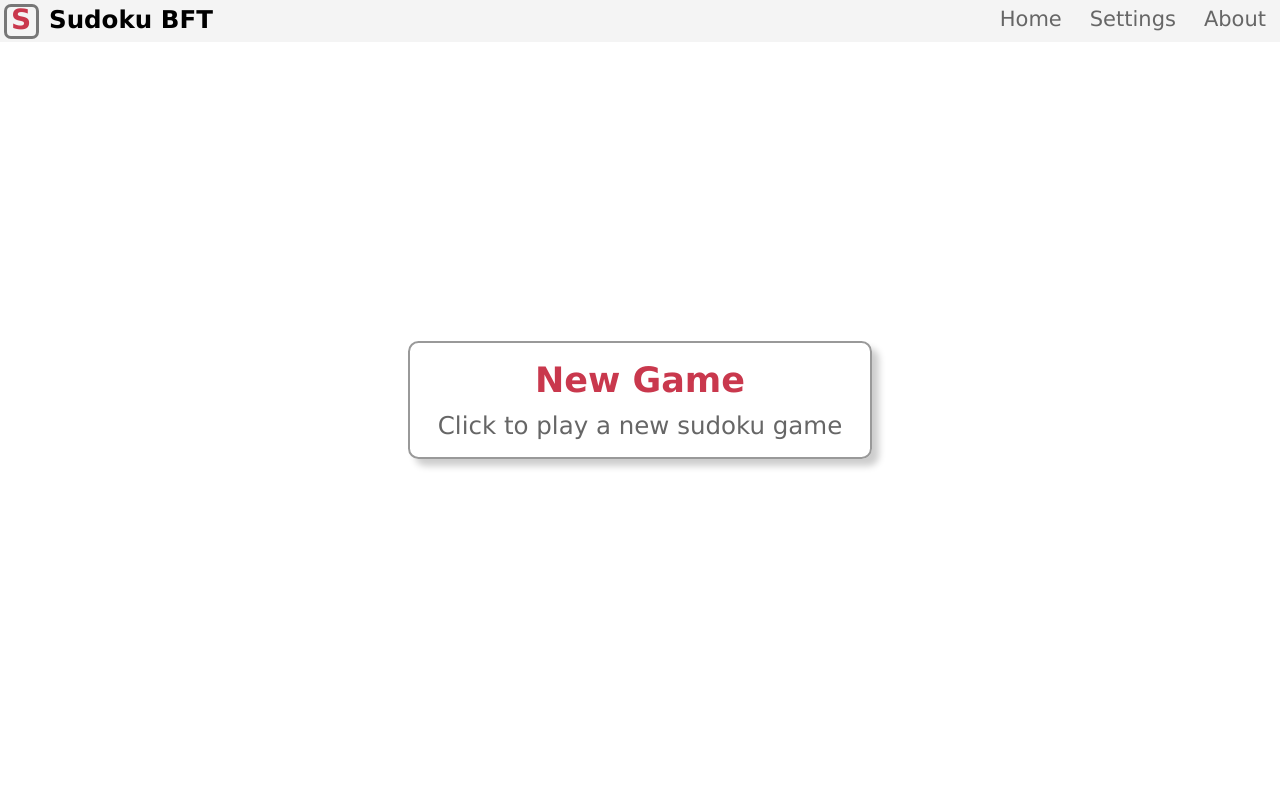
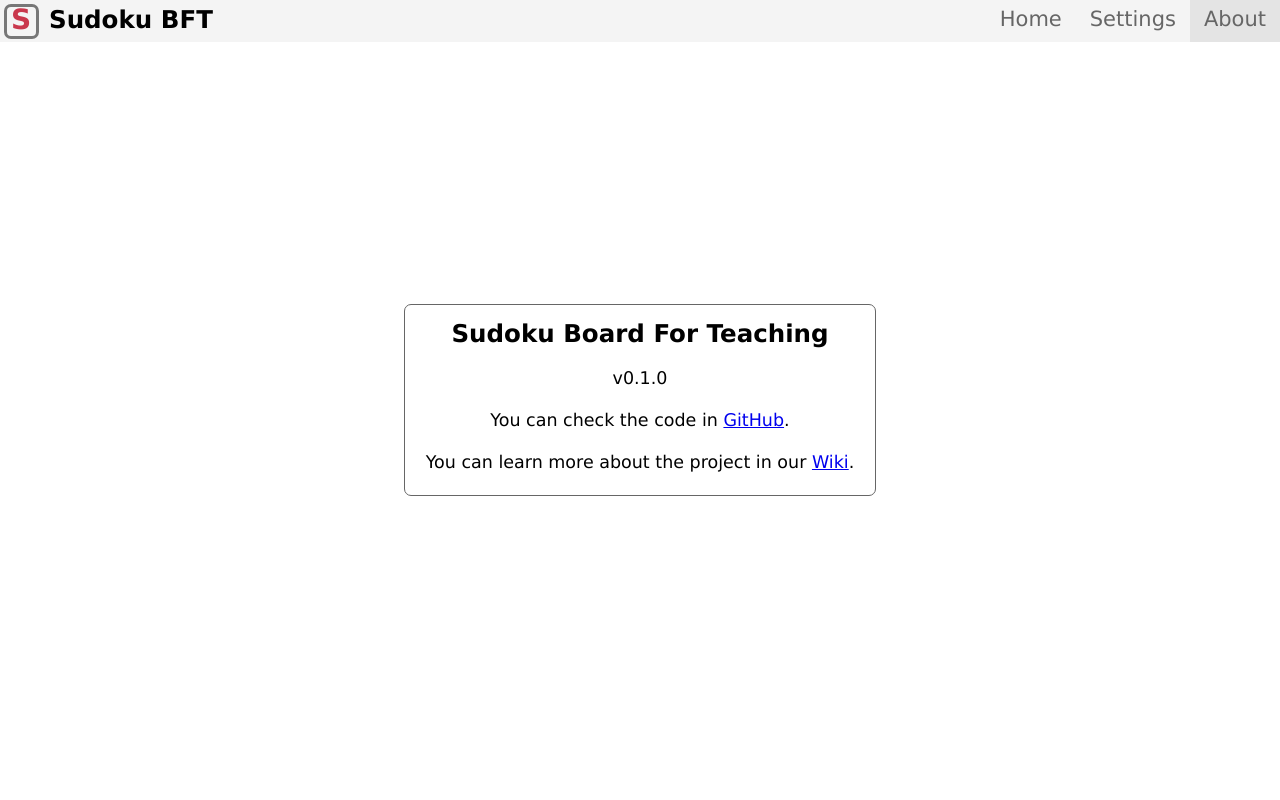
Before and after one commit to msoffredi/sudoku-board-for-teaching, a React (Create React App) app: page / in a window 1280 px wide. Both pictures are taken after a click on the item "About". Shown: the top 800 px of the page. Built offline with nearby package versions, Linux system fonts and the light colour scheme.

Commit message:
About page adjusted with content and styles

```diff
--- /dev/null
+++ b/src/components/About/About.scss
@@ -0,0 +1,21 @@
+@import '../../styles/colors';
+
+#about {
+    width: auto;
+    height: auto;
+    border: $color-dark-gray 1px solid;
+    border-radius: 0.2rem;
+    text-align: center;
+    padding: 0.4rem 0.6rem 0.6rem;
+    margin: 0 2rem;
+
+    h3 {
+        font-size: 0.7rem;
+    }
+
+    p {
+        font-size: 0.5rem;
+        line-height: 1.4;
+        margin-top: 0.5rem;
+    }
+}
--- a/src/components/About/About.tsx
+++ b/src/components/About/About.tsx
@@ -1,7 +1,34 @@
 import React from "react";
+import { PageContainer } from "../PageContainer/PageContainer";
+import './About.scss';
 
 export class About extends React.Component {
     render(): JSX.Element {
-        return <div>About</div>;
+        return (
+            <PageContainer>
+                <div className="container-center">
+                    <div id="about">
+                        <h3>Sudoku Board For Teaching</h3>
+                        <p>v0.1.0</p>
+                        <p>You can check the code in&nbsp;
+                            <a
+                                href="https://github.com/msoffredi/sudoku-board-for-teaching"
+                                target="_blank"
+                            >
+                                GitHub
+                            </a>.
+                        </p>
+                        <p>You can learn more about the project in our&nbsp;
+                            <a
+                                href="https://github.com/msoffredi/sudoku-board-for-teaching/wiki"
+                                target="_blank"
+                            >
+                                Wiki
+                            </a>.
+                        </p>
+                    </div>
+                </div>
+            </PageContainer>
+        );
     }
 }
--- a/src/components/App/App.tsx
+++ b/src/components/App/App.tsx
@@ -8,6 +8,8 @@ import { setGameStatus, setPage } from '../../actions';
 import { TimerHelper } from '../../utils';
 import { Home } from '../Home/Home';
 import { TopBar } from '../TopBar/TopBar';
+import { Menu } from '../Menu/Menu';
+import { About } from '../About/About';
 
 const games = {
     easy1: [
@@ -58,7 +60,17 @@ interface AppProps extends AppStateToProps {
     setPage: typeof setPage;
 }
 
-class AppComponent extends React.Component<AppProps> {
+interface AppState {
+    settings: boolean;
+    about: boolean;
+}
+
+class AppComponent extends React.Component<AppProps, AppState> {
+    state = {
+        settings: false,
+        about: false
+    };
+
     unpauseGame = (): void => {
         let newStatus = this.props.gameStatus;
 
@@ -121,10 +133,29 @@ class AppComponent extends React.Component<AppProps> {
         return <></>;
     }
 
+    onMenuSettingsClick = (): void => {
+        this.setState({ settings: true });
+    };
+
+    onMenuAboutClick = (): void => {
+        this.setState({ about: true });
+    };
+
     render(): JSX.Element {
+        const emptyFunc = () => null;
+
+        const menuItems = [
+            { onClick: emptyFunc, text: 'Home', selected: false },
+            { onClick: this.onMenuSettingsClick, text: 'Settings', selected: this.state.settings },
+            { onClick: this.onMenuAboutClick, text: 'About', selected: this.state.about }
+        ];
+
         return (
             <div id="app">
-                <TopBar />
+                <TopBar>
+                    <Menu menuItems={menuItems} />
+                </TopBar>
+                {this.state.about ? <About /> : null}
                 <div className="container-center">
                     {this.props.navigation === Pages.Home
                         ? <Home />
--- /dev/null
+++ b/src/components/PageContainer/PageContainer.scss
@@ -0,0 +1,8 @@
+.page-container {
+    width: 100vw;
+    height: 100vh;
+    background-color: white;
+    top: 0;
+    left: 0;
+    z-index: 1;
+}
--- /dev/null
+++ b/src/components/PageContainer/PageContainer.tsx
@@ -0,0 +1,16 @@
+import React from "react";
+import './PageContainer.scss';
+
+interface PageContainerProps {
+    children?: JSX.Element;
+}
+
+export class PageContainer extends React.Component<PageContainerProps> {
+    render(): JSX.Element {
+        return (
+            <div className="page-container">
+                {this.props.children}
+            </div>
+        );
+    }
+}
--- a/src/components/TopBar/TopBar.tsx
+++ b/src/components/TopBar/TopBar.tsx
@@ -1,55 +1,20 @@
 import React from "react";
-import { connect } from "react-redux";
-import { StoreState } from "../../reducers";
-import { SettingsType } from "../../types";
-import { Menu } from "../Menu/Menu";
 import './TopBar.scss';
 
-// eslint-disable-next-line @typescript-eslint/no-empty-interface
-interface TopBarProps extends TopBarStateToProps { }
-
-interface TopBarState {
-    settings: boolean;
+interface TopBarProps {
+    children?: JSX.Element;
 }
 
-export class TopBarComponent extends React.Component<TopBarProps, TopBarState> {
-    state = { settings: false };
-
-    onMenuSettingsClick = (): void => {
-        this.setState({ settings: true });
-    };
-
+export class TopBar extends React.Component<TopBarProps> {
     render(): JSX.Element {
-        const emptyFunc = () => null;
-
-        const menuItems = [
-            { onClick: emptyFunc, text: 'Home', selected: false },
-            { onClick: this.onMenuSettingsClick, text: 'Settings', selected: this.state.settings },
-            { onClick: emptyFunc, text: 'About', selected: false }
-        ];
-
         return (
             <header id="top-bar">
                 <div id="logo-container">
                     <div id="icon">S</div>
                     <span>Sudoku BFT</span>
                 </div>
-                <Menu menuItems={menuItems} />
+                {this.props.children}
             </header>
         );
     }
 }
-
-interface TopBarStateToProps {
-    settings: SettingsType;
-}
-
-const mapStateToProps = (store: StoreState): TopBarStateToProps => {
-    return {
-        settings: store.settings
-    };
-};
-
-export const TopBar = connect(
-    mapStateToProps
-)(TopBarComponent);
```
